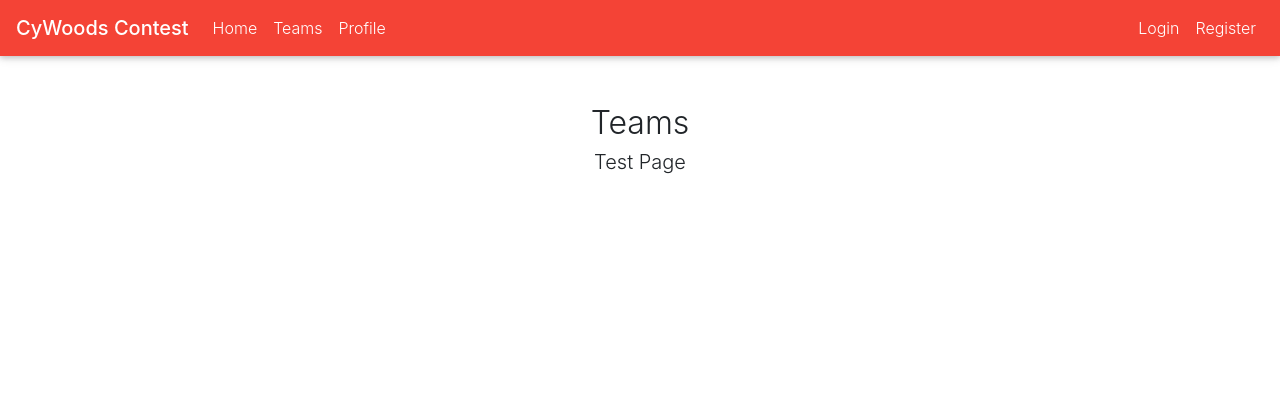
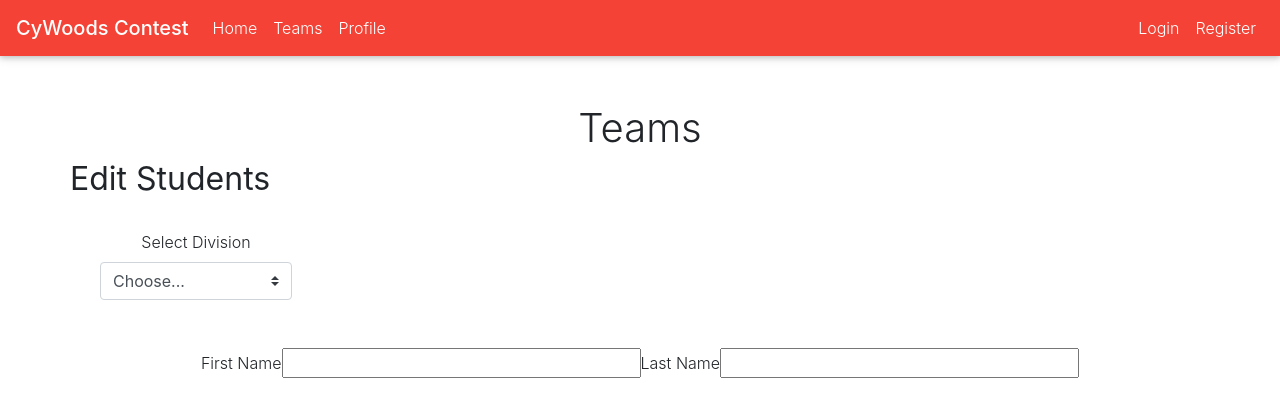
Before and after one commit to BeyondPerception/ContestFrontend, a React (Create React App) app in the folder contest/: page /Teams in a window 1280 px wide. Shown: the top 416 px of the page. Built offline with nearby package versions, Linux system fonts and the light colour scheme.

Commit message:
almost done with teams

```diff
--- a/contest/src/Teams.js
+++ b/contest/src/Teams.js
@@ -1,5 +1,5 @@
 import React, { Component } from 'react';
-import { MDBContainer } from 'mdbreact';
+import { MDBContainer, MDBRow, MDBCol, MDBInputGroup } from 'mdbreact';
 
 
 
@@ -14,8 +14,31 @@ class Teams extends Component {
         return (
             <div>
                 <MDBContainer className="text-center mt-5">
-                    <h2>Teams</h2>
-                    <h5>Test Page</h5>
+                    <h1>Teams</h1>
+                    <MDBRow>
+                        <h2><b>Edit Students</b></h2>
+                    </MDBRow>
+                    <br/>
+
+                    <MDBCol style={{width:'20%'}}>
+                        <label>Select Division</label>
+                        <select className="browser-default custom-select">
+                            <option value="0">Choose...</option>
+                            <option value="N">Novice</option>
+                            <option value="A">Advanced</option>
+                        </select>
+                    </MDBCol >
+                    <br/><br/>
+
+                    <MDBCol>
+                    <label for="username">First Name   </label>
+                    <input id="user_first_name" name="user[first_name]" size="30" type="text" />
+
+                    <label for="name">Last Name</label>
+                    <input id="user_last_name" name="user[last_name]" size="30" type="text" />
+                    </MDBCol>
+
+
                 </MDBContainer>
             </div>
         );
```
